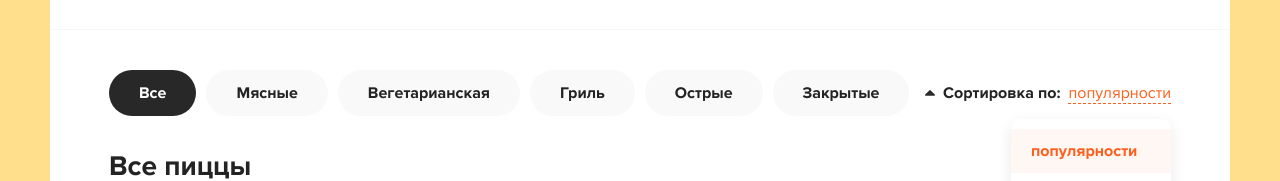
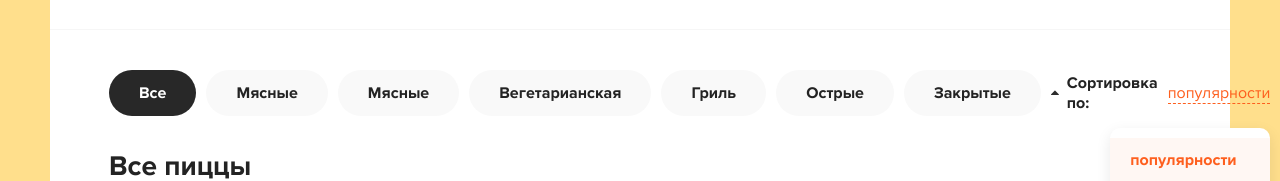
Before and after one commit to pwsd-dev/react-pizza, a React app: page / in a window 1280 px wide. Shown: the part 152-333 px from the top of the page. Built offline with nearby package versions, Linux system fonts and the light colour scheme.

Commit message:
fix styles

```diff
--- a/src/App.js
+++ b/src/App.js
@@ -1,8 +1,7 @@
 import React from "react";
 import ReactDOM from "react-dom";
 import "./scss/app.scss";
-import Header from "./components/Header";
-import Categories from "./components/Categories";
+import { Header, Categories } from "./components";
 
 console.log();
 
@@ -18,7 +17,15 @@ function App() {
           <div className="container">
             <div className="content__top">
               <div className="categories">
-                <Categories />
+                <Categories
+                  items={[
+                    "Мясные",
+                    "Вегетарианская",
+                    "Гриль",
+                    "Острые",
+                    "Закрытые",
+                  ]}
+                />
               </div>
               <div className="sort">
                 <div className="sort__label">
--- a/src/components/Categories.jsx
+++ b/src/components/Categories.jsx
@@ -1,15 +1,18 @@
 import React from "react";
 
-function Categories() {
+function Categories({ items }) {
+  console.log(items);
+  //   items.map((item) => { // - тот случай, когда при выносе метода стили не подхватились
+  //     return <li>{item}</li>;
+  //   });
   return (
     <div>
       <ul>
         <li className="active">Все</li>
         <li>Мясные</li>
-        <li>Вегетарианская</li>
-        <li>Гриль</li>
-        <li>Острые</li>
-        <li>Закрытые</li>
+        {items.map((item) => {
+          return <li>{item}</li>;
+        })}
       </ul>
     </div>
   );
--- /dev/null
+++ b/src/components/index.js
@@ -0,0 +1,5 @@
+import Header from "./Header";
+import Categories from "./Categories";
+import Button from "./Button";
+
+export { Header, Categories, Button };
```
